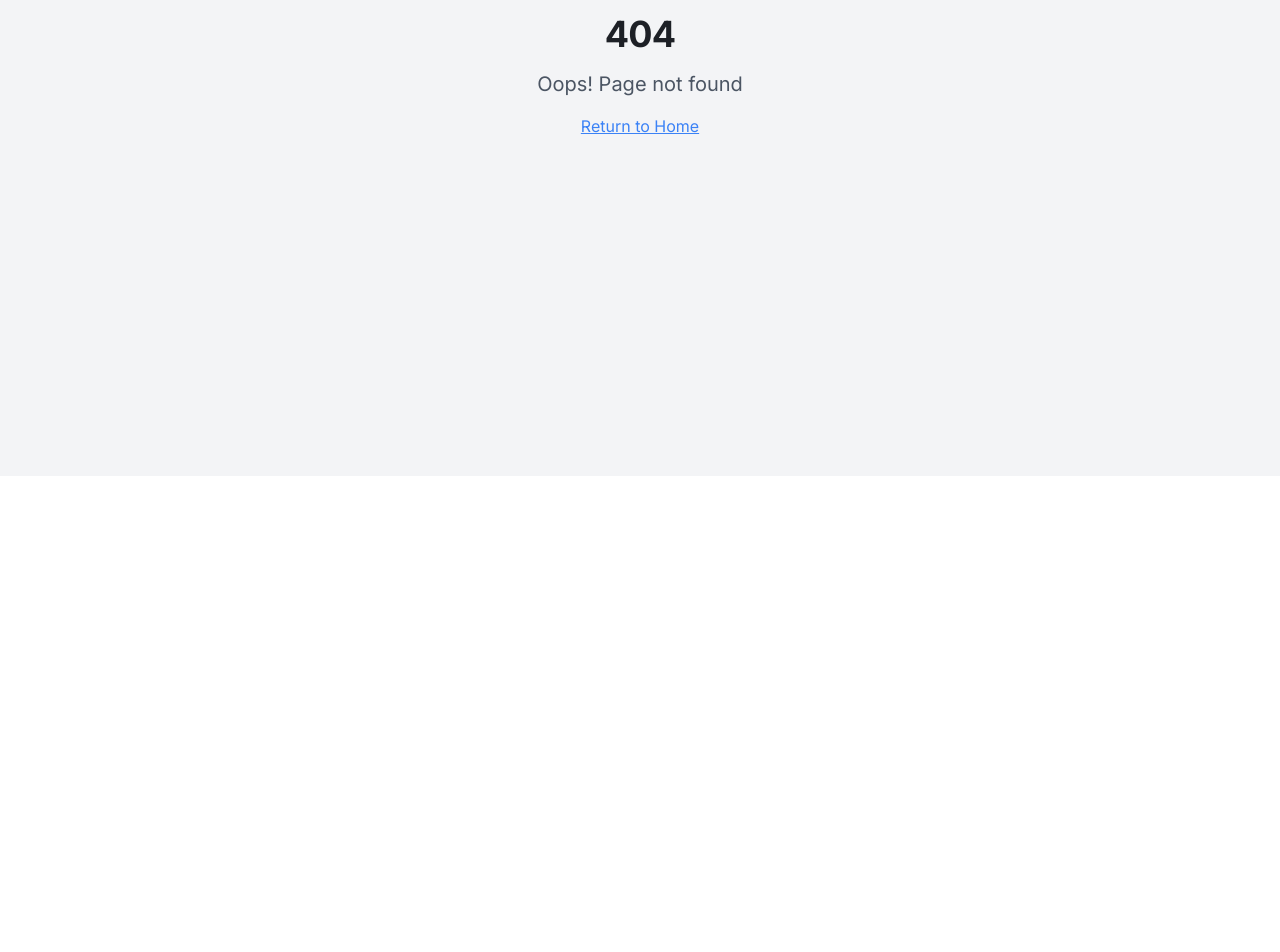
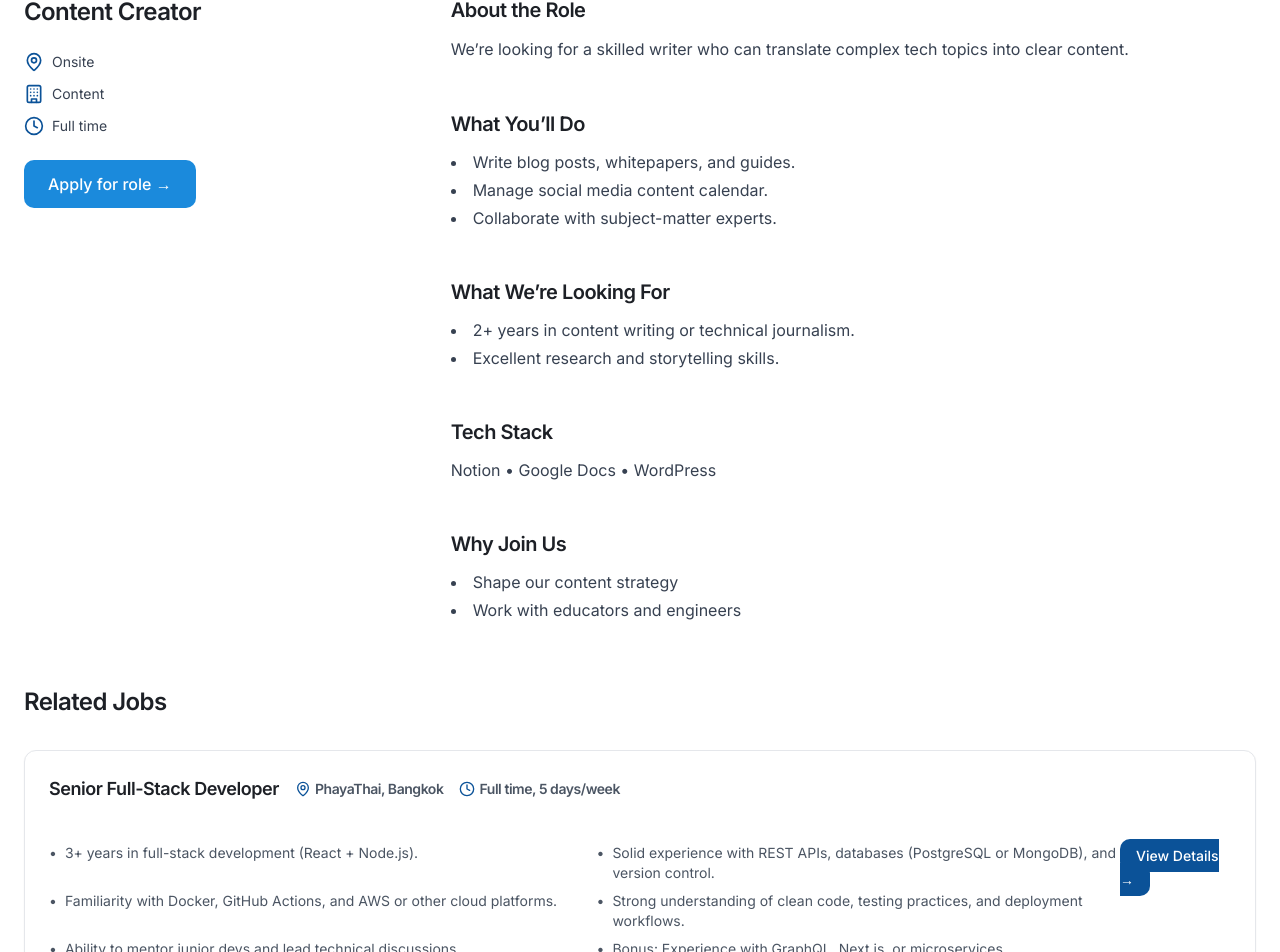
Before and after one commit to Mabelzzz/relearn-solution, a React (Vite) app: page /positions/content-creator in a window 1280 px wide. Before the commit this address had no page. Shown: the part 324-1276 px from the top of the page. Before the commit the page ends 800 px from the top, so only its background shows below. Built offline with nearby package versions, Linux system fonts and the light colour scheme.

Commit message:
fixed deploy

```diff
--- a/src/App.tsx
+++ b/src/App.tsx
@@ -2,7 +2,7 @@ import { Toaster } from "@/components/ui/toaster";
 import { Toaster as Sonner } from "@/components/ui/sonner";
 import { TooltipProvider } from "@/components/ui/tooltip";
 import { QueryClient, QueryClientProvider } from "@tanstack/react-query";
-import { BrowserRouter, Routes, Route } from "react-router-dom";
+import { HashRouter, BrowserRouter, Routes, Route } from "react-router-dom";
 import Index from "./pages/Index";
 import Career from "./pages/Career";
 import PositionDetail from "./pages/PositionDetail";
@@ -17,16 +17,18 @@ const App = () => (
     <TooltipProvider>
       <Toaster />
       <Sonner />
+      {/* <HashRouter> */}
       <BrowserRouter>
         <Routes>
           <Route path="/" element={<Index />} />
           <Route path="/career" element={<Career />} />
-          <Route path="/positions" element={<PositionDetail />} />
+          <Route path="/positions/:slug" element={<PositionDetail />} />
 
           {/* ADD ALL CUSTOM ROUTES ABOVE THE CATCH-ALL "*" ROUTE */}
           <Route path="*" element={<NotFound />} />
         </Routes>
       </BrowserRouter>
+      {/* </HashRouter> */}
     </TooltipProvider>
   </QueryClientProvider>
 );
--- a/src/components/OpenPositions.tsx
+++ b/src/components/OpenPositions.tsx
@@ -15,7 +15,7 @@ const positions = [
       "Git, Docker, and CI/CD familiarity",
       "Able to lead code reviews & sprints",
     ],
-    link: "/positions",
+    link: "/positions/senior-full-stack-developer",
   },
   {
     title: "Product Designer",
@@ -29,7 +29,7 @@ const positions = [
       "Skilled in Figma & prototyping",
       "Understands user research & flows",
     ],
-    link: "/positions",
+    link: "/positions/product-designer",
   },
   {
     title: "Content Creator",
@@ -43,7 +43,7 @@ const positions = [
       "Understands tech or education topics",
       "Comfortable with fast-paced campaigns",
     ],
-    link: "/positions",
+    link: "/positions/content-creator",
   },
 ];
 
--- a/src/pages/Career.tsx
+++ b/src/pages/Career.tsx
@@ -44,7 +44,7 @@ const reasons = [
             Together, we’re building the future of learning.
           </p>
           <button
-            onClick={() => navigate('/positions')}
+            onClick={() => navigate('/positions/s')}
             className="bg-accent text-white px-6 py-3 text-sm rounded-md hover:bg-accent/90"
           >
             View Open Positions →
--- a/src/pages/PositionDetail.tsx
+++ b/src/pages/PositionDetail.tsx
@@ -27,7 +27,7 @@ const detailedPositions: DetailedPosition[] = [
     location: 'PhayaThai, Bangkok (Hybrid)',
     category: 'Web Development',
     type: 'Full time, 5 days/week',
-    applyLink: '/get-in-touch',
+    applyLink: '/#contact',
     about:
       "We're looking for a senior-level full-stack developer to help us build scalable, modern platforms that empower thousands of learners. You’ll work across the stack—from UI in React to APIs in Node.js and deployment on cloud—and collaborate with design, product, and content teams to deliver real value at speed.",
     responsibilities: [
@@ -72,7 +72,7 @@ const detailedPositions: DetailedPosition[] = [
     location: 'Remote',
     category: 'Design',
     type: 'Full time',
-    applyLink: '/get-in-touch',
+    applyLink: '/#contact',
     about: 'We need a creative Product Designer to craft user flows, wireframes & prototypes.',
     responsibilities: [
       'Create wireframes and high-fidelity prototypes.',
@@ -94,7 +94,7 @@ const detailedPositions: DetailedPosition[] = [
     location: 'Onsite',
     category: 'Content',
     type: 'Full time',
-    applyLink: '/get-in-touch',
+    applyLink: '/#contact',
     about: 'We’re looking for a skilled writer who can translate complex tech topics into clear content.',
     responsibilities: [
       'Write blog posts, whitepapers, and guides.',
```
Also changed, not shown: vercel.json (added).
